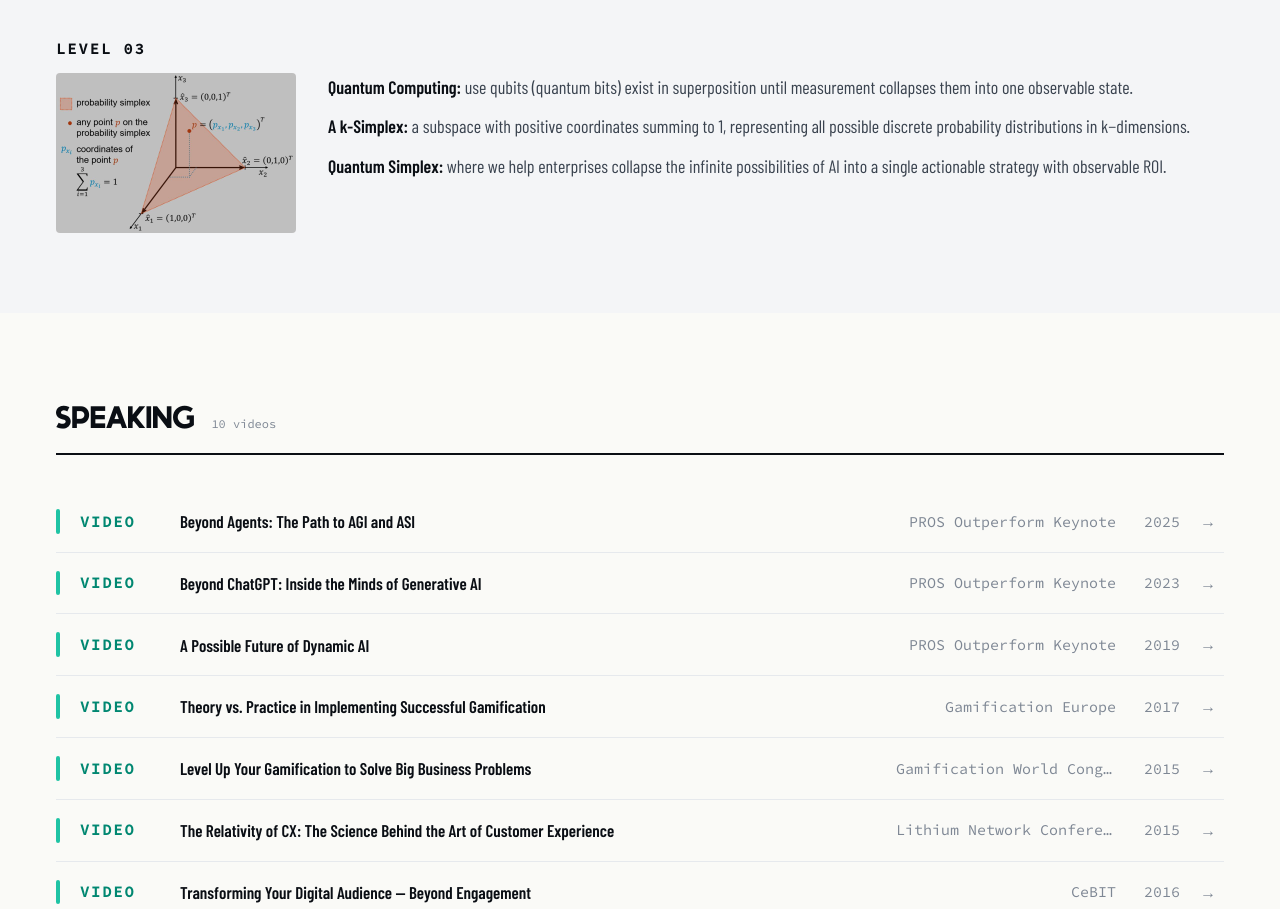
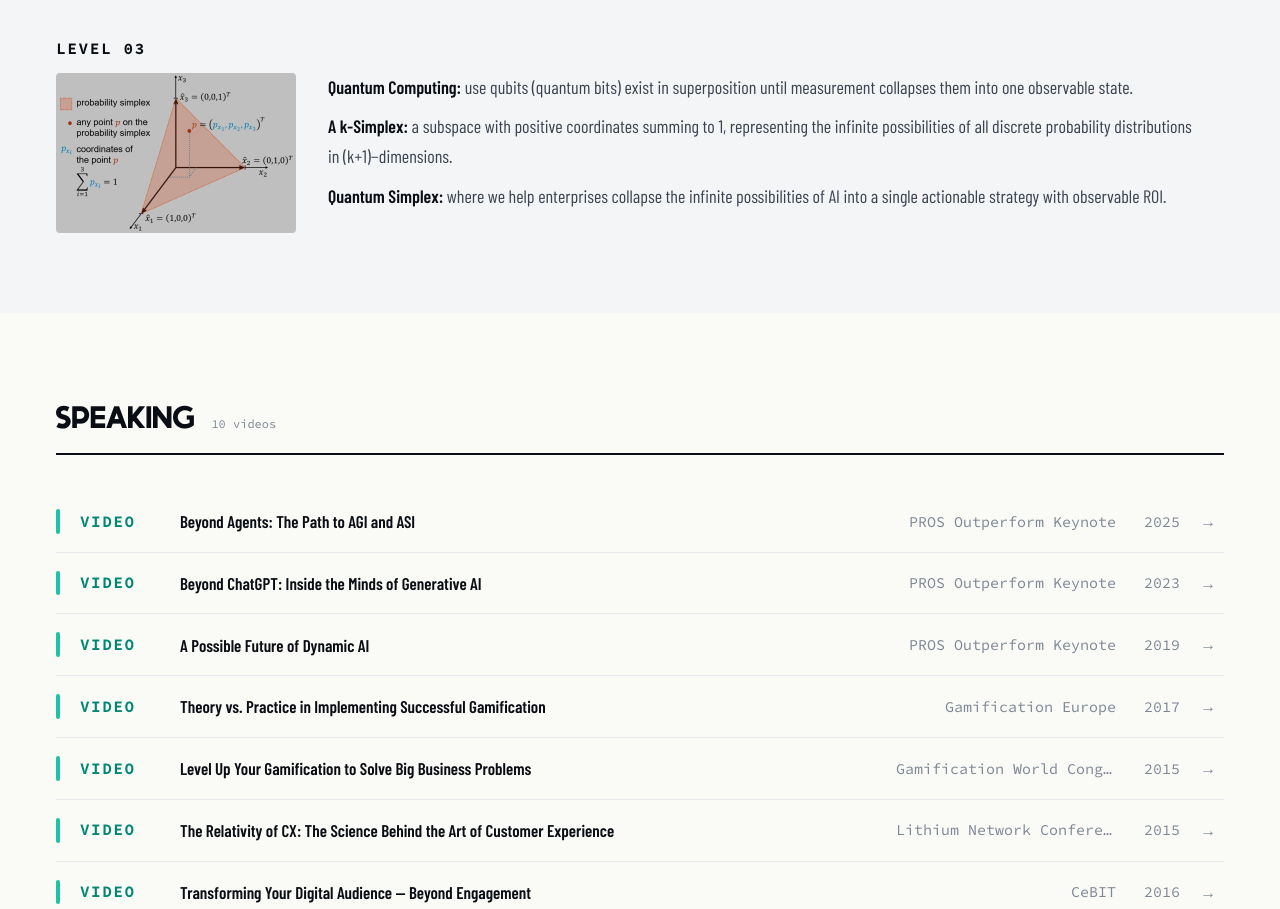
Before and after one commit to quantumSimpleX/quantumSimplex, a Next.js app: page /about in a window 1280 px wide. Shown: the part 1814-2723 px from the top of the page. Built offline with nearby package versions, Linux system fonts and the light colour scheme; no server answers; a web font is replaced by a local one.

Commit message:
Why QS wording change

```diff
--- a/src/app/about/page.tsx
+++ b/src/app/about/page.tsx
@@ -130,7 +130,7 @@ export default function AboutPage() {
                 </Link>
                 <ul className="qs-why-level-list">
                   <li><strong>Quantum Computing:</strong> use qubits (quantum bits) exist in superposition until measurement collapses them into one observable state.</li>
-                  <li><strong>A k-Simplex:</strong> a subspace with positive coordinates summing to 1, representing all possible discrete probability distributions in k−dimensions.</li>
+                  <li><strong>A k-Simplex:</strong> a subspace with positive coordinates summing to 1, representing the infinite possibilities of all discrete probability distributions in (k+1)−dimensions.</li>
                   <li><strong>Quantum Simplex:</strong> where we help enterprises collapse the infinite possibilities of AI into a single actionable strategy with observable ROI.</li>
                 </ul>
               </div>
```
